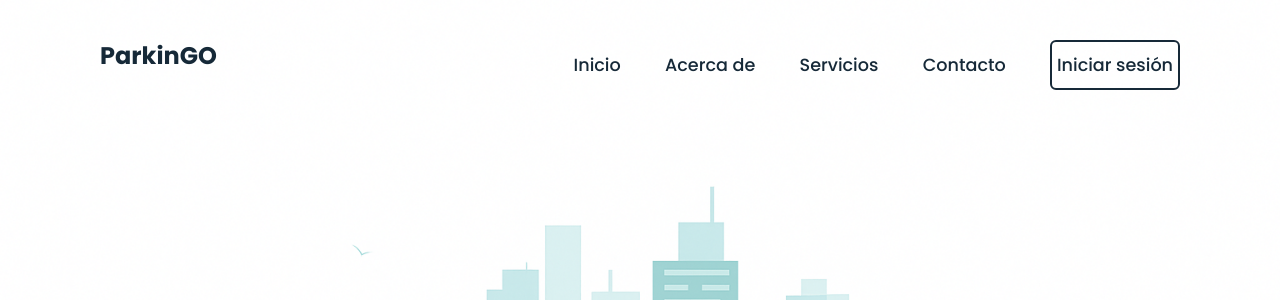
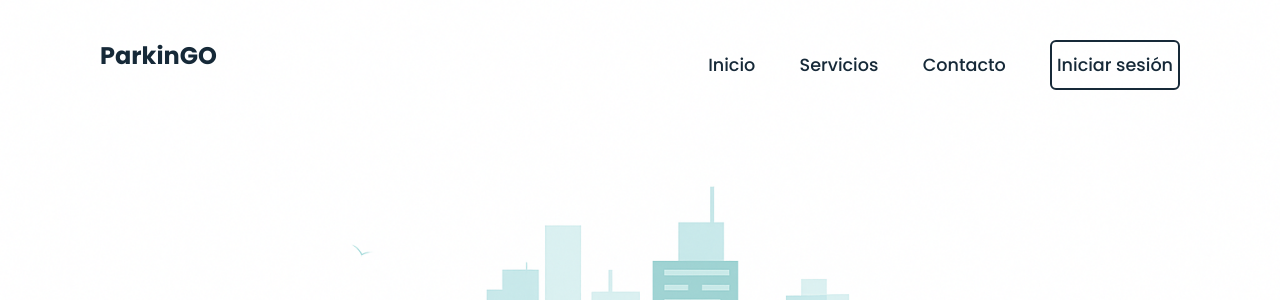
Before and after one commit to Heroplay-GT/Proyecto_Aula, a PHP site: page /Proyecto_Aula/View/Home.php in a window 1280 px wide. Shown: the top 300 px of the page. Run offline with PHP 8.4, Linux system fonts and the light colour scheme.

Commit message:
Eliminar enlace "Acerca de" del menú de navegación en Home.php

```diff
--- a/View/Home.php
+++ b/View/Home.php
@@ -14,7 +14,6 @@
         <h2 class="logo">ParkinGO</h2>
         <nav class="navigation">
             <a href="#">Inicio</a>
-            <a href="#">Acerca de</a>
             <a href="#">Servicios</a>
             <a href="#" class="contact-link">Contacto</a>
 
```
